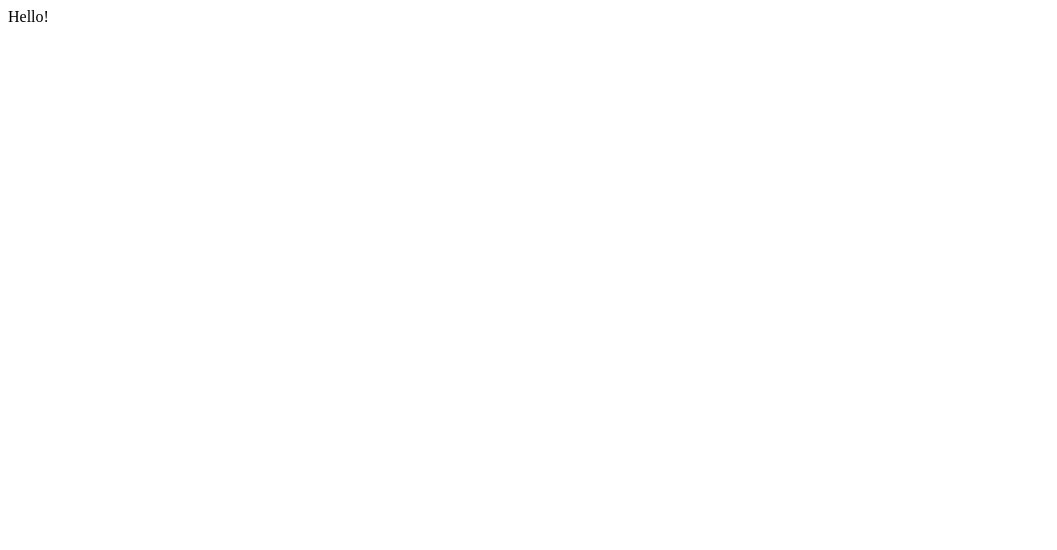
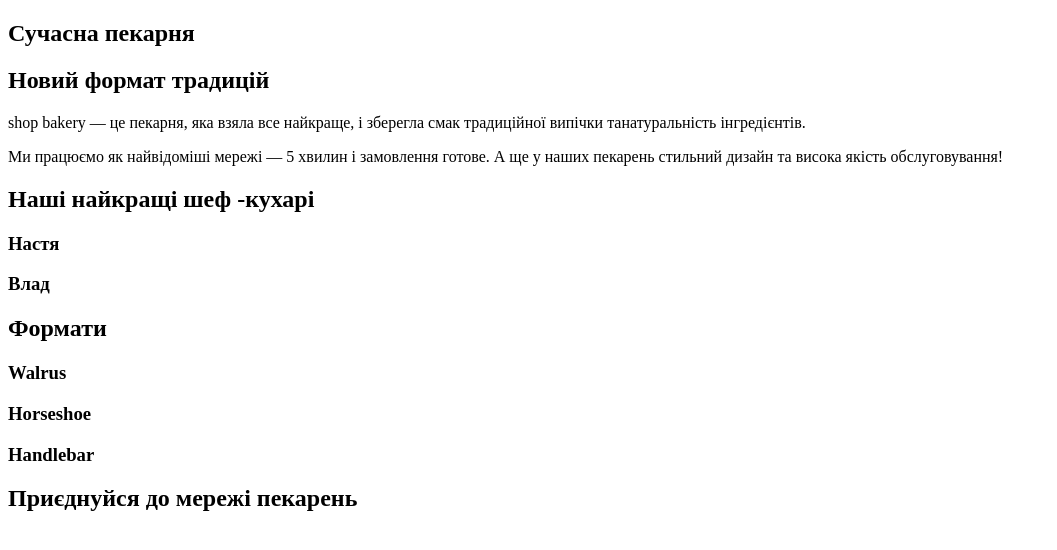
Before and after one commit to Anubis4747/JC-learning, a plain HTML site: page index.html in a window 1280 px wide. Shown: the whole page, without its empty margins (0-1057 px from the left). Drawn offline with Linux system fonts and the light colour scheme.

Commit message:
first project

```diff
--- a/index.html
+++ b/index.html
@@ -1,14 +1,65 @@
 <!DOCTYPE html>
-<html lang="en">
+<html lang="uk">
 
 <head>
     <meta charset="UTF-8">
     <meta name="viewport" content="width=device-width, initial-scale=1.0">
-    <title>Document</title>
+    <title>Сучасна пекарня</title>
 </head>
 
 <body>
-    Hello!
+    <header>
+        <nav>
+            <!--logo and menu-->
+        </nav>
+        <!--замовити дзвінок -->
+    </header>
+    <main>
+        <section>
+            <h1>Сучасна пекарня</h1>
+        </section>
+        <section>
+            <h2>Новий формат традицій</h2>
+            <p><span>shop bakery</span> — це пекарня, яка взяла все найкраще, і
+                зберегла смак традиційної випічки танатуральність інгредієнтів.
+            </p>
+            <p>Ми працюємо як найвідоміші мережі —
+                <span>5 хвилин і замовлення готове</span>.
+                А ще у наших пекарень стильний дизайн
+                та висока якість обслуговування!
+            </p>
+        </section>
+        <section>
+            <h2>Наші найкращі
+                шеф -кухарі</h2>
+            <article>
+                <h3>Настя</h3>
+            </article>
+            <article>
+                <h3>Влад</h3>
+            </article>
+        </section>
+        <section>
+            <h2>Формати</h2>
+            <article>
+                <h3>Walrus</h3>
+            </article>
+            <article>
+                <h3>Horseshoe</h3>
+            </article>
+            <article>
+                <h3>Handlebar</h3>
+            </article>
+        </section>
+        <section>
+            <h2>Приєднуйся до
+                мережі пекарень</h2>
+        </section>
+    </main>
+    <footer>
+
+    </footer>
+
 </body>
 
 </html>
```
